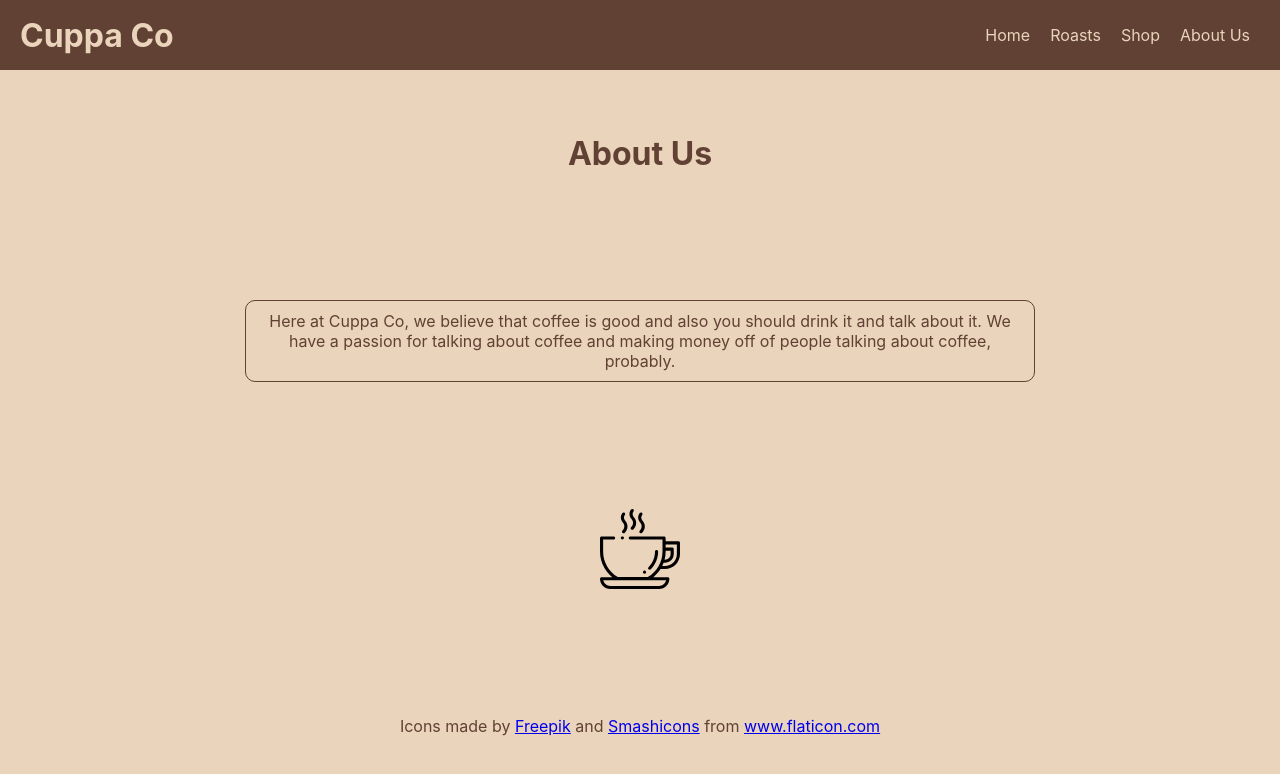
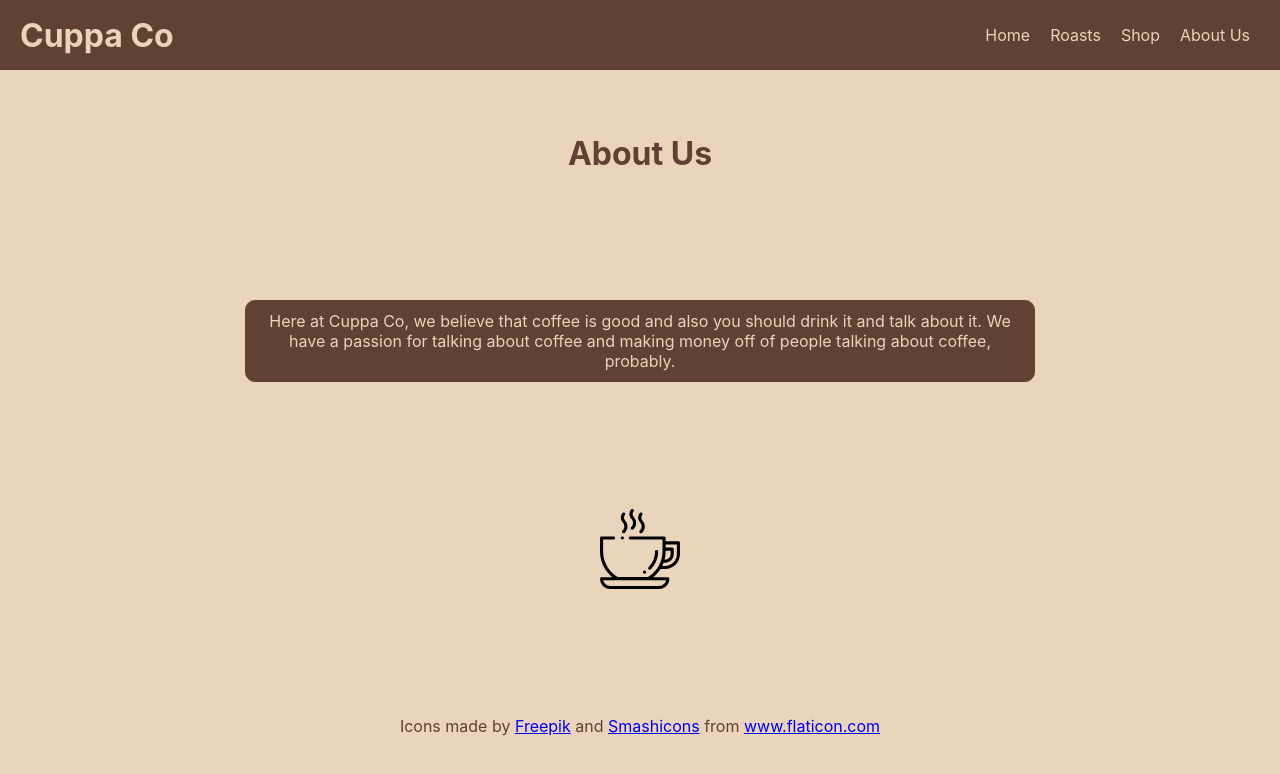
Before and after one commit to samkphillips/CuppaCo, a React (Create React App) app in the folder main/client/: page /aboutus in a window 1280 px wide. Shown: the top 774 px of the page. Built offline with nearby package versions, Linux system fonts and the light colour scheme.

Commit message:
Paragraph style tweak

```diff
--- a/main/client/src/App.css
+++ b/main/client/src/App.css
@@ -40,6 +40,8 @@ hr {
   width: 60%;
   min-width: 400px;
   text-align: center;
+  background-color: #604133;
+  color: #ead4bc;
   border: 1px solid #604133;
   padding: 10px;
   border-radius: 10px;
@@ -48,6 +50,7 @@ hr {
 .shop-page > p {
   border: 3px solid #9ea6a2;
   background-color: #b6dcdc;
+  color: #604133;
 }
 
 .roasts-page {
```
